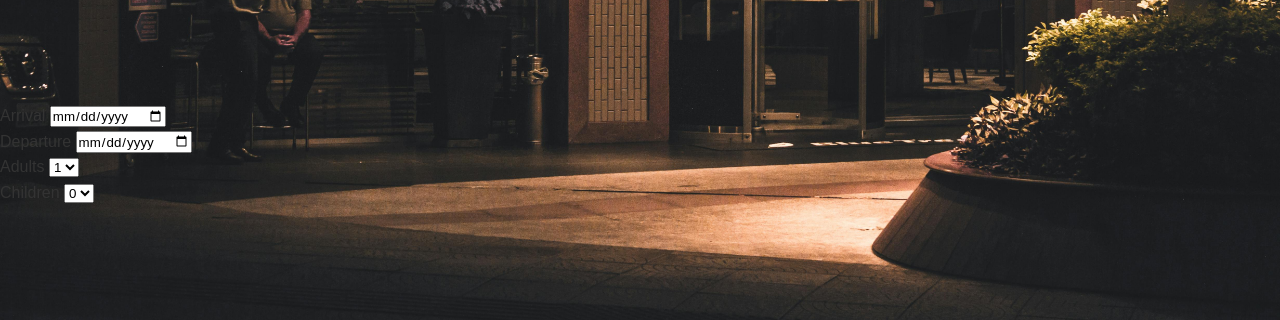
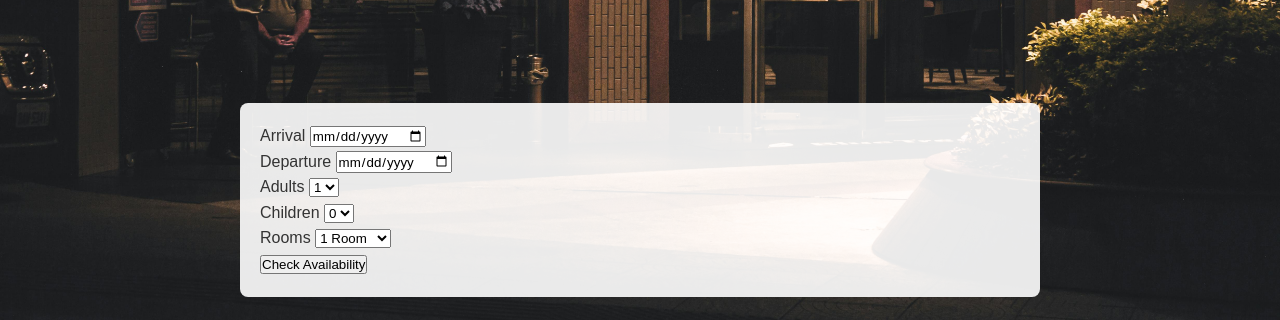
Before and after one commit to ghulammustafa06/hotel_reservation_websites, a plain HTML site: page index.html in a window 1280 px wide. Shown: the part 480-800 px from the top of the page. Drawn offline with Linux system fonts and the light colour scheme.

Commit message:
Add a new button and intitial CSS

```diff
--- a/index.html
+++ b/index.html
@@ -68,7 +68,19 @@
                         <option value="4">4</option>
                     </select>
                 </div>
-
+                <div class="form-group">
+                    <label for="rooms">Rooms</label>
+                    <select id="rooms" name="rooms" required>
+                        <option value="1">1 Room</option>
+                        <option value="2">2 Rooms</option>
+                        <option value="3">3 Rooms</option>
+                        <option value="4">4 Rooms</option>
+                    </select>
+                </div>
+                <button type="submit" id="checkAvailability">Check Availability</button>
+            </form>
+        </div>
+    </section>
 
      <script src="script.js"></script>
 </body>
--- a/styles.css
+++ b/styles.css
@@ -91,3 +91,15 @@ nav img {
     margin-bottom: 1rem;
     line-height: 1.2;
 }
+
+.form-container {
+    background-color: rgba(255, 255, 255, 0.9);
+    padding: 20px;
+    border-radius: 8px;
+    max-width: 800px;
+    margin: auto;
+    display: flex;
+    justify-content: space-between;
+    align-items: center;
+    position: relative;
+}
```
